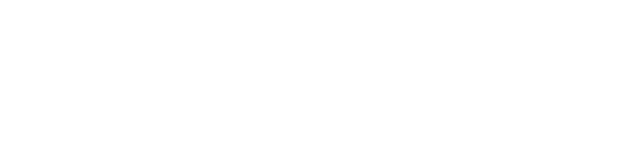
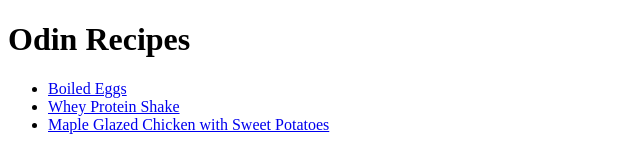
Before and after one commit to gloriaxgz/odin-recipes, a plain HTML site: page index.html in a window 1280 px wide. Shown: the whole page, without its empty margins (0-640 px from the left). Drawn offline with Linux system fonts and the light colour scheme.

Commit message:
Added Links and Headings to the Recipe Pages

```diff
--- a/index.html
+++ b/index.html
@@ -5,6 +5,12 @@
     <title>Odin Recipes</title>
 </head>
 <body>
+    <h1>Odin Recipes</h1>
+    <ul>
+    <li><a href="recipes/BoiledEggs.html"> Boiled Eggs </a></li>
+    <li><a href="recipes/WheyProteinShake.html">Whey Protein Shake</a></li>
+    <li><a href="recipes/MapleGlazedChickenWithSweetPotatoes.html"> Maple Glazed Chicken with Sweet Potatoes</a></li>
+    </ul>
 
 </body>
 
```
Also changed, not shown: recipes/BoiledEggs.html (+1 -0 lines), recipes/MapleGlazedChickenWithSweetPotatoes.html (+1 -1 lines), recipes/WheyProteinShake.html (+1 -1 lines).
